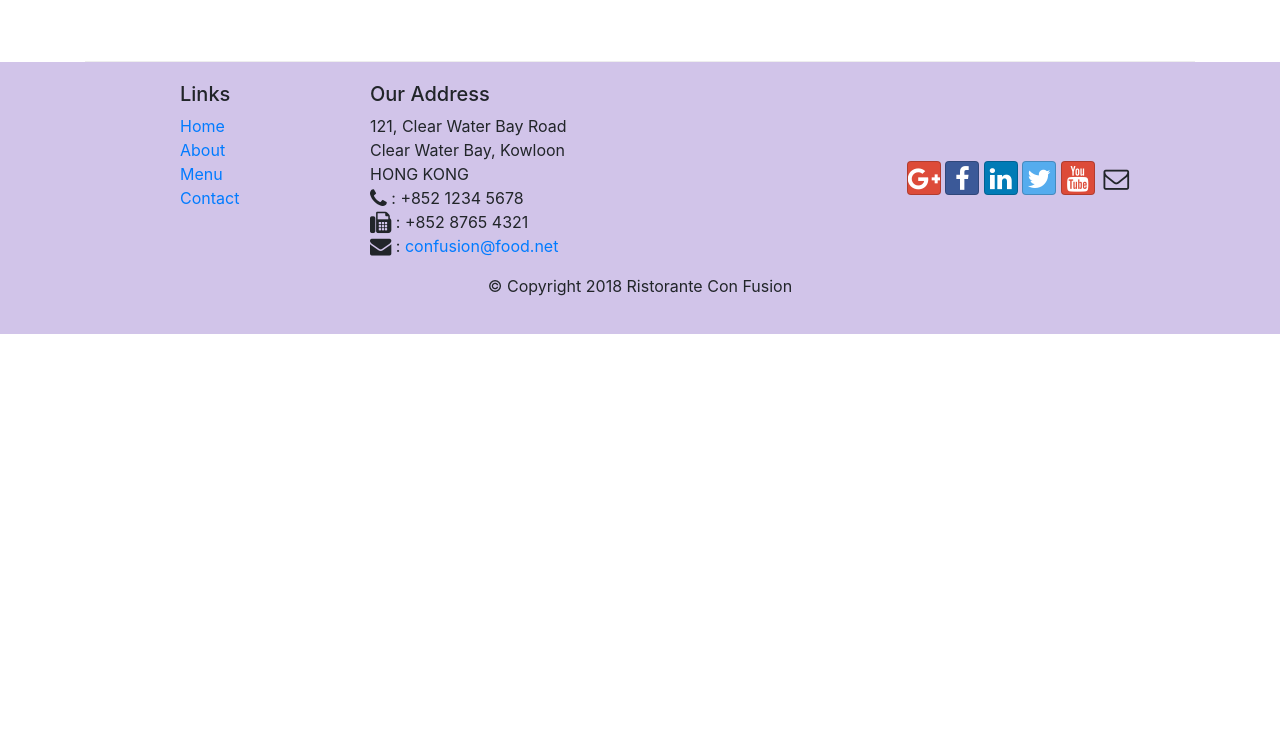
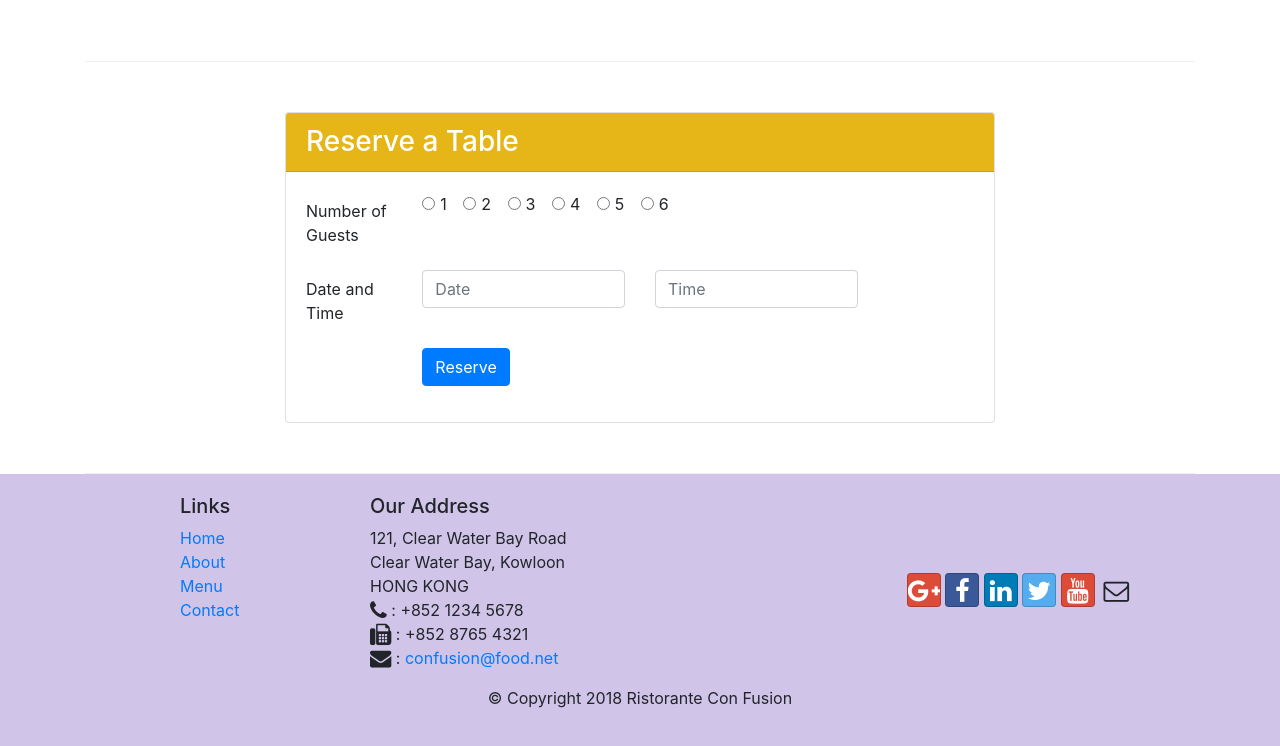
Before and after one commit to Vasanth289/Intro-to-Bootstrap4, a website: page index.html in a window 1280 px wide. Shown: the part 1122-1868 px from the top of the page. Before the commit the page ends 1456 px from the top, so only its background shows below. Drawn offline with nearby package versions, Linux system fonts and the light colour scheme.

Commit message:
Assignment 2

```diff
--- a/CSS/styles.css
+++ b/CSS/styles.css
@@ -38,3 +38,7 @@
 .navbar-dark {
     background-color: #512DA8;
 }
+
+.card-header-color {
+    background-color: rgb(230, 181, 23);
+}
--- a/index.html
+++ b/index.html
@@ -45,8 +45,11 @@
                     <p>We take inspiration from the World's best cuisines, and create a unique fusion experience. Our
                         lipsmacking creations will tickle your culinary senses!</p>
                 </div>
+                <div class="col-12 col-sm-3 align-self-center">
+                    <img src="img/img/logo.png" class="img-fluid">
+                </div>
                 <div class="col-12 col-sm align-self-center">
-                    <img src="img/img/logo.png" class="img-fluid">
+                    <a href="#formid"><button type="button" class="btn btn-sm btn-block card-header-color">Reserve Table</button></a>
                 </div>
             </div>
         </div>
@@ -62,8 +65,10 @@
                     <img class="d-flex mr-3 img-thumbnail align-self-center" src="img/img/uthappizza.png"
                         alt="uthappizza">
                     <div class="media-body">
-                        <h2 class="mt-0">Uthappizza <span class="badge badge-danger">HOT</span> <span class="badge badge-pill badge-secondary">$4.99</span></h2>
-                        <p>A unique combination of Indian Uthappam (pancake) and Italian pizza, topped with Cerignola
+                        <h2 class="mt-0">Uthappizza <span class="badge badge-danger">HOT</span> <span
+                                class="badge badge-pill badge-secondary">$4.99</span></h2>
+                        <p class="d-none d-sm-block">A unique combination of Indian Uthappam (pancake) and Italian
+                            pizza, topped with Cerignola
                             olives,
                             ripe vine cherry tomatoes, Vidalia onion, Guntur chillies and Buffalo Paneer.</p>
                     </div>
@@ -79,8 +84,9 @@
             <div class="col col-sm col-md">
                 <div class="media">
                     <div class="media-body">
-                        <h2 class="mt-0">Weekend Grand Buffet</h2>
-                        <p>Featuring mouthwatering combinations with a choice of five different salads, six enticing
+                        <h2 class="mt-0">Weekend Grand Buffet <span class="badge badge-danger">NEW</span></h2>
+                        <p class="d-none d-sm-block">Featuring mouthwatering combinations with a choice of five
+                            different salads, six enticing
                             appetizers, six main entrees and five choicest desserts. Free flowing bubbly and soft
                             drinks. All for just $19.99 per person </p>
                     </div>
@@ -99,9 +105,75 @@
                     <div class="media-body">
                         <h2>Alberto Somayya</h2>
                         <h4>Executive Chef</h4>
-                        <p>Award winning three-star Michelin chef with wide International experience having worked
+                        <p class="d-none d-sm-block">Award winning three-star Michelin chef with wide International
+                            experience having worked
                             closely with whos-who in the culinary world, he specializes in creating mouthwatering
                             Indo-Italian fusion experiences. </p>
+                    </div>
+                </div>
+            </div>
+        </div>
+
+        <div class="row row-content align-items-center">
+            <div class="col-12 col-sm-8 offset-sm-2">
+                <div id="formid" class="card">
+                    <h3 class="card-header card-header-color text-white">Reserve a Table</h3>
+                    <div class="card-body">
+                        <form>
+                            <div class="form-group row">
+                                <label class="col-sm-2 col-form-label" for="numofguests">Number of
+                                    Guests</label>
+                                <div class="col-sm">
+                                    <div class="form-check form-check-inline">
+                                        <input class="form-check-input" type="radio" name="numofguests" id="1"
+                                            value="1">
+                                        <label class="form-check-label" for="1">1</label>
+                                    </div>
+                                    <div class="form-check form-check-inline">
+                                        <input class="form-check-input" type="radio" name="numofguests" id="1"
+                                            value="1">
+                                        <label class="form-check-label" for="1">2</label>
+                                    </div>
+                                    <div class="form-check form-check-inline">
+                                        <input class="form-check-input" type="radio" name="numofguests" id="1"
+                                            value="1">
+                                        <label class="form-check-label" for="1">3</label>
+                                    </div>
+                                    <div class="form-check form-check-inline">
+                                        <input class="form-check-input" type="radio" name="numofguests" id="1"
+                                            value="1">
+                                        <label class="form-check-label" for="1">4</label>
+                                    </div>
+                                    <div class="form-check form-check-inline">
+                                        <input class="form-check-input" type="radio" name="numofguests" id="1"
+                                            value="1">
+                                        <label class="form-check-label" for="1">5</label>
+                                    </div>
+                                    <div class="form-check form-check-inline">
+                                        <input class="form-check-input" type="radio" name="numofguests" id="1"
+                                            value="1">
+                                        <label class="form-check-label" for="1">6</label>
+                                    </div>
+                                </div>
+                            </div>
+                            <div class="form-group row">
+                                <label class="col-12 col-sm-2 col-form-label" for="dateandtime">Date and
+                                    Time</label>
+                                <div class="col-12 col-sm-4">
+                                    <input type="number" class="form-control" id="date" name="dateandtime" value=""
+                                        placeholder="Date">
+                                </div>
+                                <div class="col-12 col-sm-4">
+                                    <input type="number" class="form-control" id="time" name="dateandtime" value=""
+                                        placeholder="Time">
+                                </div>
+                            </div>
+                            <div class="form-group row">
+                                <div class="offset-sm-2 col-sm-10">
+                                    <button type="submit" class="btn btn-primary">Reserve</button>
+                                </div>
+                            </div>
+                        </form>
                     </div>
                 </div>
             </div>
```
